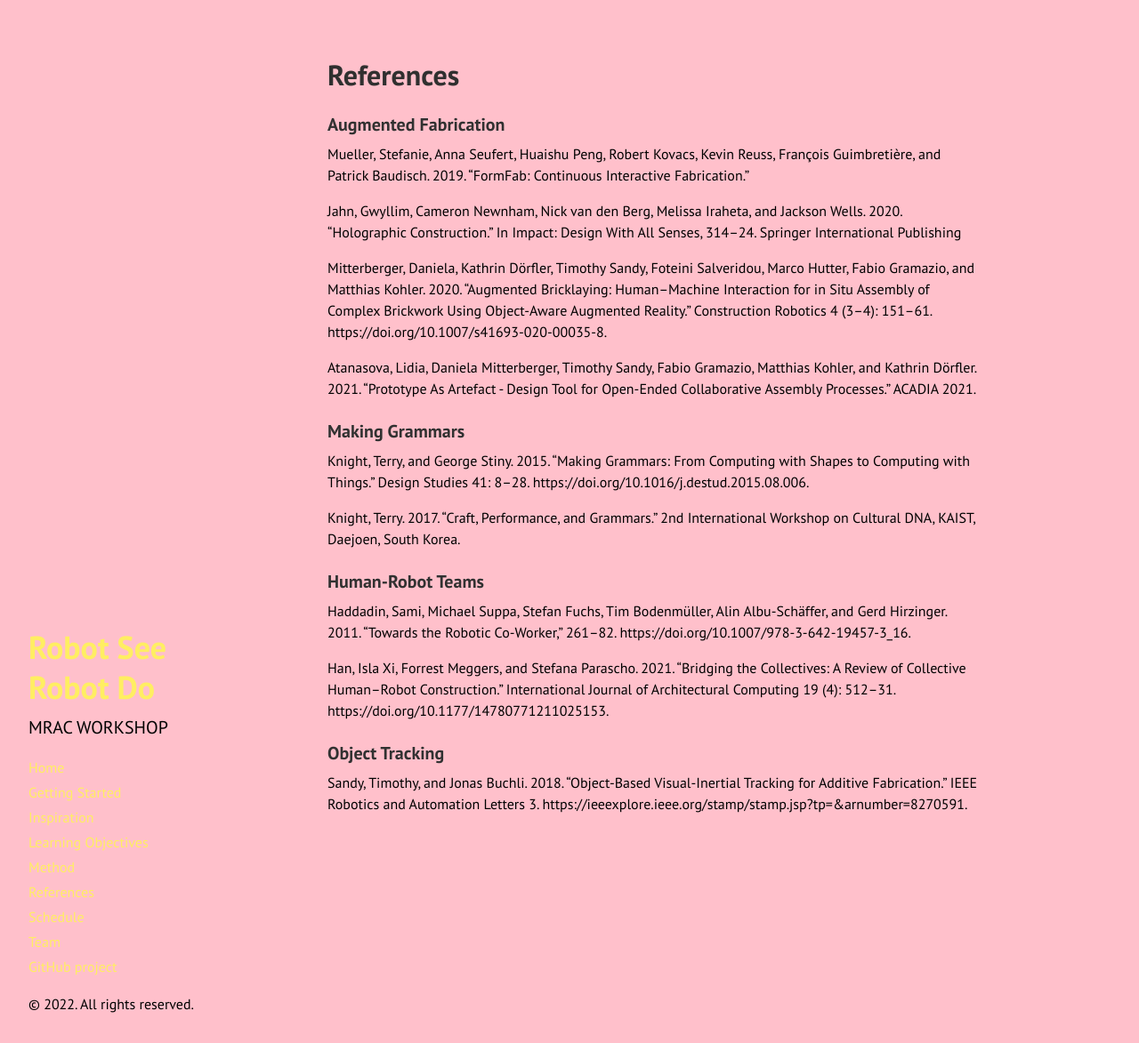
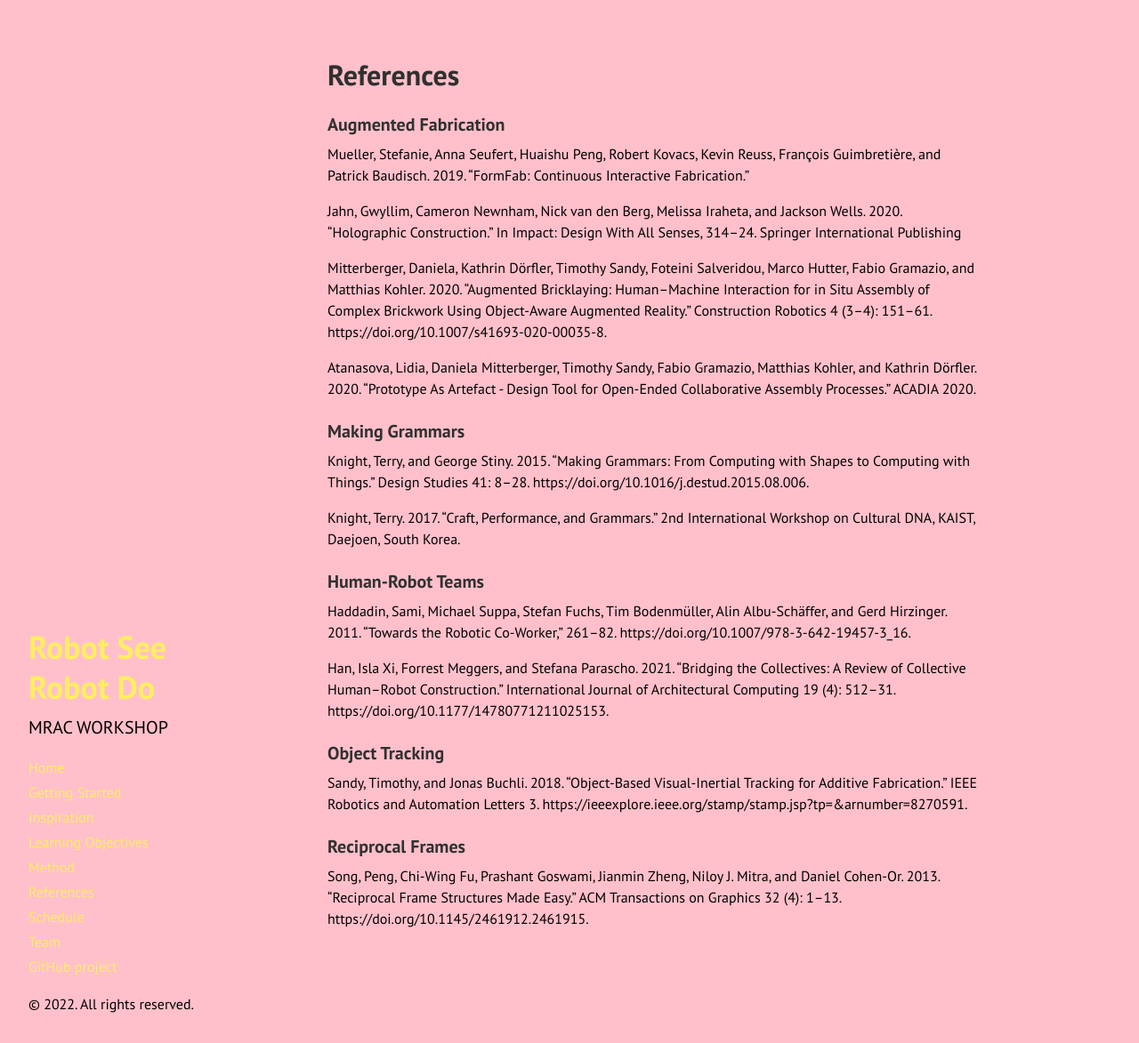
Before and after one commit to augmentedfabricationlab/robot_see_robot_do, a Jekyll site: the page built from docs/references.md, in a window 1280 px wide and 1173 px high. Shown: the whole window at 89% size. Built offline with Jekyll 4.4.1, drawn with Linux system fonts in a browser that asks for light colours; Markdown is read by kramdown in place of the engine named in the settings.

Commit message:
Update references.md

```diff
--- a/docs/references.md
+++ b/docs/references.md
@@ -10,7 +10,7 @@ Jahn, Gwyllim, Cameron Newnham, Nick van den Berg, Melissa Iraheta, and Jackson
 
 Mitterberger, Daniela, Kathrin Dörfler, Timothy Sandy, Foteini Salveridou, Marco Hutter, Fabio Gramazio, and Matthias Kohler. 2020. “Augmented Bricklaying: Human–Machine Interaction for in Situ Assembly of Complex Brickwork Using Object-Aware Augmented Reality.” Construction Robotics 4 (3–4): 151–61. https://doi.org/10.1007/s41693-020-00035-8.
 
-Atanasova, Lidia, Daniela Mitterberger, Timothy Sandy, Fabio Gramazio, Matthias Kohler, and Kathrin Dörfler. 2021. “Prototype As Artefact - Design Tool for Open-Ended Collaborative Assembly Processes.” ACADIA 2021.
+Atanasova, Lidia, Daniela Mitterberger, Timothy Sandy, Fabio Gramazio, Matthias Kohler, and Kathrin Dörfler. 2020. “Prototype As Artefact - Design Tool for Open-Ended Collaborative Assembly Processes.” ACADIA 2020.
 
 ### Making Grammars
 Knight, Terry, and George Stiny. 2015. “Making Grammars: From Computing with Shapes to Computing with Things.” Design Studies 41: 8–28. https://doi.org/10.1016/j.destud.2015.08.006.
@@ -24,3 +24,6 @@ Han, Isla Xi, Forrest Meggers, and Stefana Parascho. 2021. “Bridging the Colle
 
 ### Object Tracking
 Sandy, Timothy, and Jonas Buchli. 2018. “Object-Based Visual-Inertial Tracking for Additive Fabrication.” IEEE Robotics and Automation Letters 3. https://ieeexplore.ieee.org/stamp/stamp.jsp?tp=&arnumber=8270591.
+
+### Reciprocal Frames
+Song, Peng, Chi-Wing Fu, Prashant Goswami, Jianmin Zheng, Niloy J. Mitra, and Daniel Cohen-Or. 2013. “Reciprocal Frame Structures Made Easy.” ACM Transactions on Graphics 32 (4): 1–13. https://doi.org/10.1145/2461912.2461915.
```
